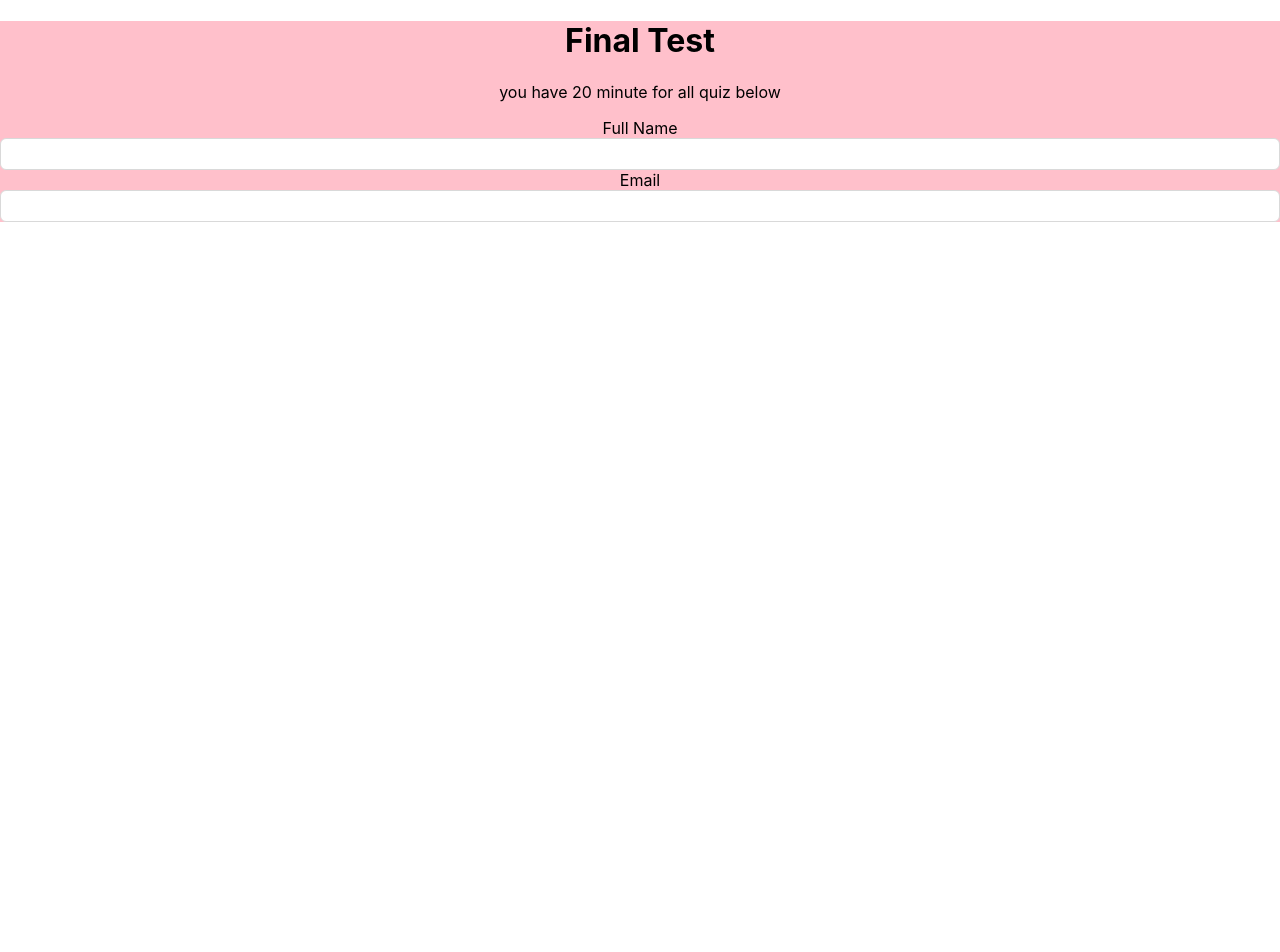
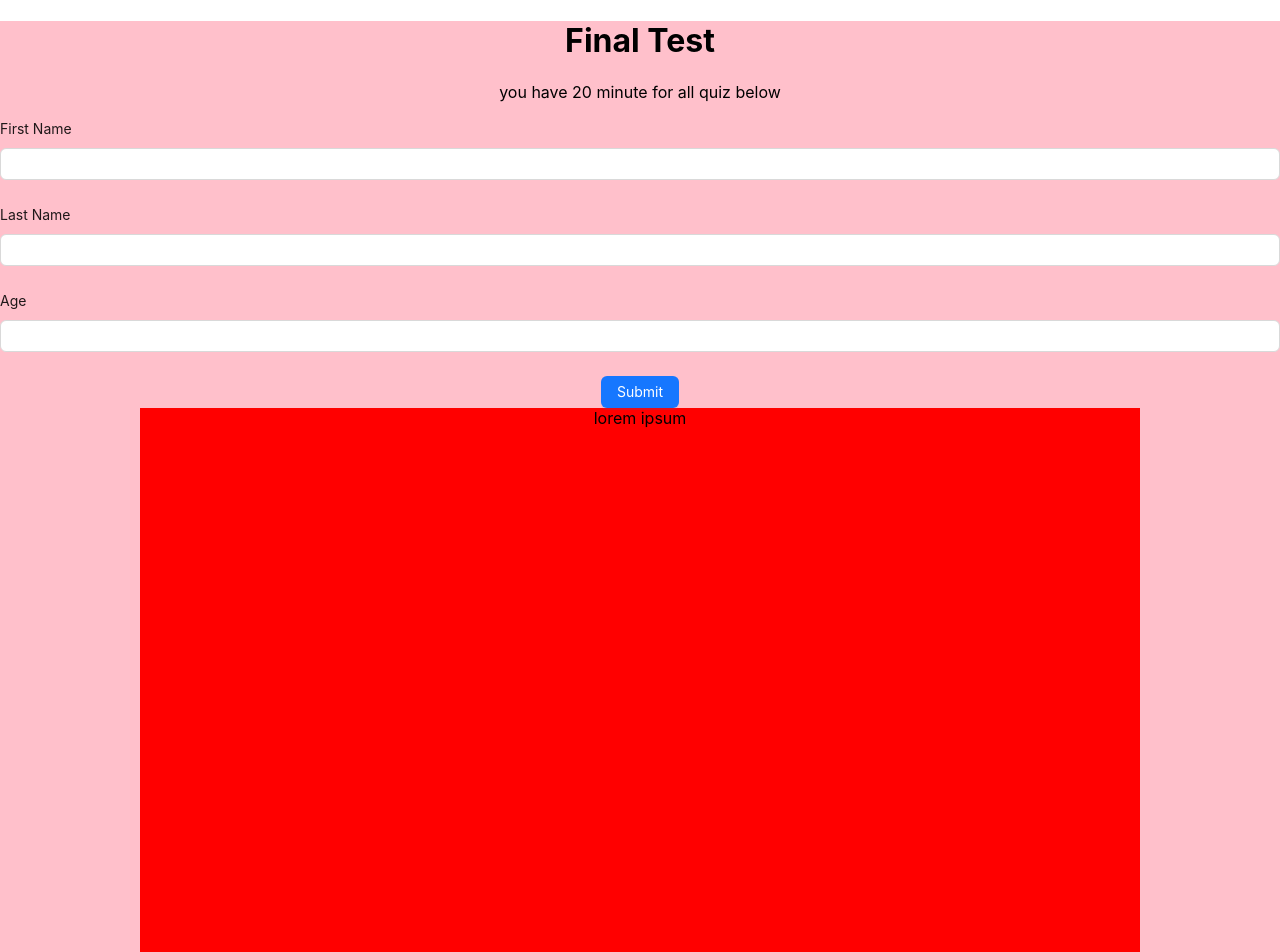
Before and after one commit to nnh53/Exam-Hosting-Project, a React (Create React App) app: page / in a window 1280 px wide. Shown: the top 952 px of the page. Before the commit the page ends 800 px from the top, so only its background shows below. Built offline with nearby package versions, Linux system fonts and the light colour scheme.

Commit message:
create form + form giả

```diff
--- a/src/layout/ScreenHome/ScreenHome.js
+++ b/src/layout/ScreenHome/ScreenHome.js
@@ -2,12 +2,14 @@ import React from 'react'
 import './ScreenHome.scss'
 import ScreenHomeTitle from './ScreenHomeTitle/ScreenHomeTitle'
 import ScreenHomeRegister from './ScreenHomeRegister/ScreenHomeRegister'
+import ScreenHomeBigForm from './ScreenHomeBigForm/ScreenHomeBigForm'
 
 export default function ScreenHome() {
   return (
     <div className='container'>
       <ScreenHomeTitle />
       <ScreenHomeRegister />
+      <ScreenHomeBigForm />
     </div>
   )
 }
--- /dev/null
+++ b/src/layout/ScreenHome/ScreenHomeBigForm/ScreenHomeBigForm.js
@@ -0,0 +1,6 @@
+import React from 'react'
+import './ScreenHomeBigForm.scss'
+
+export default function ScreenHomeBigForm() {
+  return <div className='bigFormContainer'>lorem ipsum</div>
+}
--- /dev/null
+++ b/src/layout/ScreenHome/ScreenHomeBigForm/ScreenHomeBigForm.scss
@@ -0,0 +1,6 @@
+.bigFormContainer {
+  background-color: red;
+  width: 1000px;
+  height: 1000px;
+  margin: 0 auto;
+}
--- a/src/layout/ScreenHome/ScreenHomeRegister/ScreenHomeRegister.js
+++ b/src/layout/ScreenHome/ScreenHomeRegister/ScreenHomeRegister.js
@@ -1,13 +1,44 @@
-import { Input } from 'antd'
 import React from 'react'
+import { Form, Input, Button } from 'antd'
+const MyFormItemContext = React.createContext([])
+function toArr(str) {
+  return Array.isArray(str) ? str : [str]
+}
+const MyFormItemGroup = ({ prefix, children }) => {
+  const prefixPath = React.useContext(MyFormItemContext)
+  const concatPath = React.useMemo(() => [...prefixPath, ...toArr(prefix)], [prefixPath, prefix])
+  return <MyFormItemContext.Provider value={concatPath}>{children}</MyFormItemContext.Provider>
+}
+const MyFormItem = ({ name, ...props }) => {
+  const prefixPath = React.useContext(MyFormItemContext)
+  const concatName = name !== undefined ? [...prefixPath, ...toArr(name)] : undefined
+  return <Form.Item name={concatName} {...props} />
+}
+const App = () => {
+  const onFinish = (value) => {
+    console.log(value)
+  }
+  return (
+    <Form name='form_item_path' layout='vertical' onFinish={onFinish}>
+      <MyFormItemGroup prefix={['user']}>
+        <MyFormItemGroup prefix={['name']}>
+          <MyFormItem name='firstName' label='First Name'>
+            <Input />
+          </MyFormItem>
+          <MyFormItem name='lastName' label='Last Name'>
+            <Input />
+          </MyFormItem>
+        </MyFormItemGroup>
 
-export default function ScreenHomeRegister() {
-  return (
-    <div>
-      Full Name
-      <Input />
-      Email
-      <Input />
-    </div>
+        <MyFormItem name='age' label='Age'>
+          <Input />
+        </MyFormItem>
+      </MyFormItemGroup>
+
+      <Button type='primary' htmlType='submit'>
+        Submit
+      </Button>
+    </Form>
   )
 }
+export default App
```
